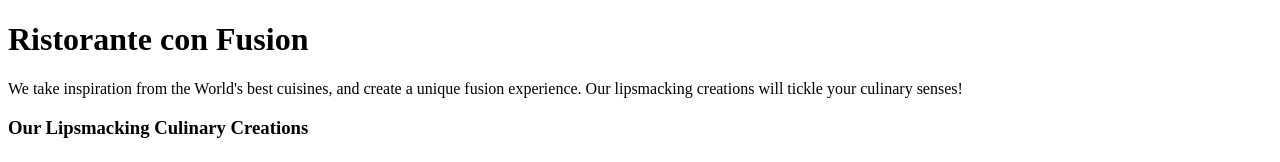
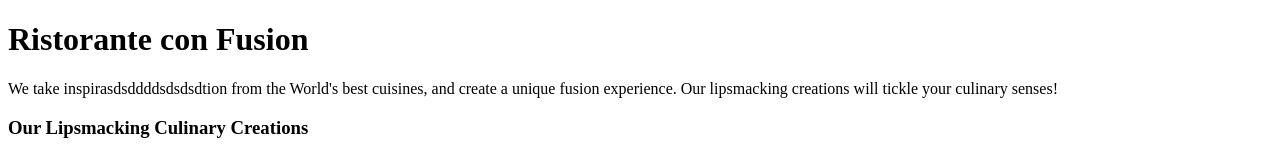
Before and after one commit to huynhbaophuc179/conFusion, a website: page index.html in a window 1280 px wide. Shown: the top 162 px of the page. Drawn offline with Linux system fonts and the light colour scheme.

Commit message:
Testing some feature

```diff
--- a/index.html
+++ b/index.html
@@ -12,7 +12,7 @@
             <div>
                 <div>
                     <h1>Ristorante con Fusion</h1>
-                    <p>We take inspiration from the World's best cuisines, and create a unique fusion experience. Our lipsmacking creations will tickle your culinary senses!</p>
+                    <p>We take inspirasdsddddsdsdsdtion from the World's best cuisines, and create a unique fusion experience. Our lipsmacking creations will tickle your culinary senses!</p>
                 </div>
                 <div>
                 </div>
```
